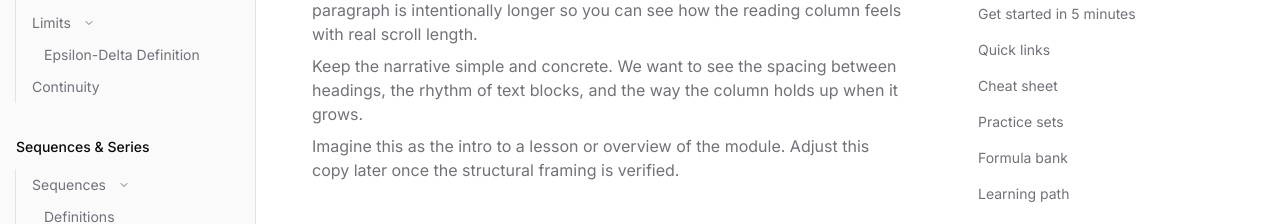
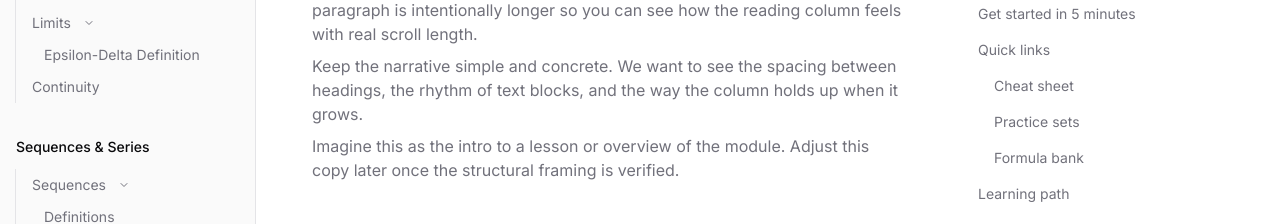
Before and after one commit to chargersh/digital-garden, a Next.js app: page / in a window 1280 px wide. Shown: the part 159-383 px from the top of the page. Built offline with nearby package versions, Linux system fonts and the light colour scheme.

Commit message:
adress pr comments

```diff
--- a/src/components/page-header.tsx
+++ b/src/components/page-header.tsx
@@ -15,7 +15,7 @@ export function PageHeader() {
       <div className="flex h-12 items-center gap-4 px-4 text-foreground lg:px-14">
         <div className="flex min-w-0 flex-1 items-center">
           <SidebarTrigger
-            aria-label="Open sidebar"
+            aria-label="Toggle sidebar"
             className="mr-2 -ml-2 size-8 text-foreground/80 hover:text-foreground md:hidden"
           />
           <Breadcrumb>
--- a/src/features/content/table-of-contents.tsx
+++ b/src/features/content/table-of-contents.tsx
@@ -1,7 +1,7 @@
 import { TextAlignStart } from "lucide-react";
 import { cn } from "@/lib/utils";
 
-interface TocItem {
+export interface TocItem {
   id: string;
   label: string;
   depth?: number;
@@ -19,7 +19,8 @@ export function TableOfContents({
   label = "On this page",
 }: TableOfContentsProps) {
   return (
-    <div
+    <nav
+      aria-label="Table of contents"
       className="sticky top-[calc(5.5rem+1px)] z-21 hidden h-[calc(100svh-6rem)] max-w-md self-start xl:flex xl:flex-col"
       id="content-side-layout"
     >
@@ -38,20 +39,18 @@ export function TableOfContents({
           <ul className="space-y-1" id="table-of-contents-content">
             {items.map((item) => {
               const isActive = item.id === activeId;
+              const depth = item.depth ?? 0;
 
               return (
-                <li
-                  className="relative"
-                  data-depth={item.depth ?? 0}
-                  key={item.id}
-                >
+                <li className="relative" data-depth={depth} key={item.id}>
                   <a
                     className={cn(
-                      "wrap-break-word block border-l-2 py-1 transition-colors",
+                      "wrap-break-word block border-l-2 py-1 transition-colors data-[depth=3]:pl-4 data-[depth=4]:pl-8 data-[depth=5]:pl-12 data-[depth=6]:pl-16",
                       isActive
                         ? "border-primary font-medium text-primary"
                         : "border-transparent text-muted-foreground hover:text-foreground"
                     )}
+                    data-depth={depth}
                     href={`#${item.id}`}
                   >
                     {item.label}
@@ -62,6 +61,6 @@ export function TableOfContents({
           </ul>
         </div>
       </div>
-    </div>
+    </nav>
   );
 }
```
Also changed, not shown: src/features/content/lesson-frame.tsx (+4 -7 lines).
